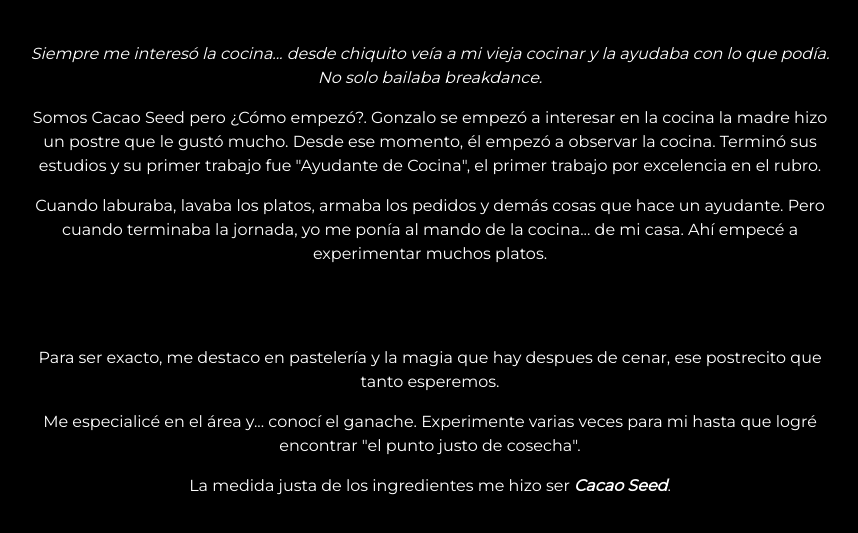
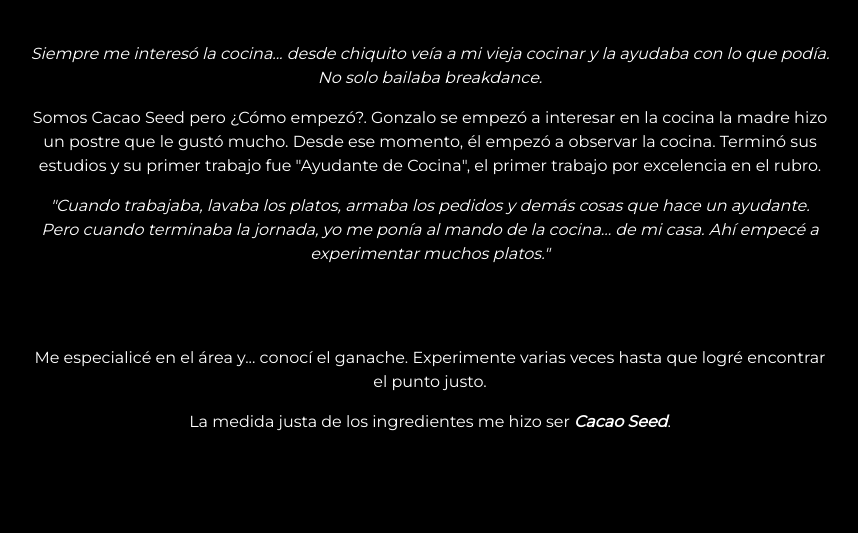
Before and after one commit to nima8998/Proyecto_DesarrolloWeb_CoderHouse, a website: page nosotros.html in a window 1280 px wide. Shown: the part 445-978 px from the top of the page, without its empty margins (210-1068 px from the left). Drawn offline with nearby package versions, Linux system fonts and the light colour scheme; a web font is replaced by a local one.

Commit message:
Se corrige la redaccion en el apartado nosotros.html

```diff
--- a/nosotros.html
+++ b/nosotros.html
@@ -63,20 +63,17 @@
                     su primer trabajo fue "Ayudante de Cocina", el primer trabajo por excelencia en el rubro.
                 </p>
                 <p>
-                    Cuando laburaba, lavaba los platos, armaba los pedidos y demás cosas que hace un ayudante. Pero
+                    <i>"Cuando trabajaba, lavaba los platos, armaba los pedidos y demás cosas que hace un ayudante. Pero
                     cuando terminaba la jornada, yo me ponía al mando de la cocina... de mi casa. Ahí empecé a
-                    experimentar muchos platos.
+                    experimentar muchos platos."</i>
                 </p>
             </article>
         </section>
         <section class="nos2">
             <article>
-                <p>Para ser exacto, me destaco en pastelería y la magia que hay despues de cenar, ese postrecito que
-                    tanto esperemos.
-                </p>
                 <p>
-                    Me especialicé en el área y... conocí el ganache. Experimente varias veces para mi hasta que logré
-                    encontrar "el punto justo de cosecha".
+                    Me especialicé en el área y... conocí el ganache. Experimente varias veces hasta que logré
+                    encontrar el punto justo.
                     <p>La medida justa de los ingredientes me hizo ser <b><em>Cacao Seed</em></b>.</p>
                 </p>
             </article>
```
Also changed, not shown: scss/htmls/_nosotros.scss (line endings or trailing spaces).
